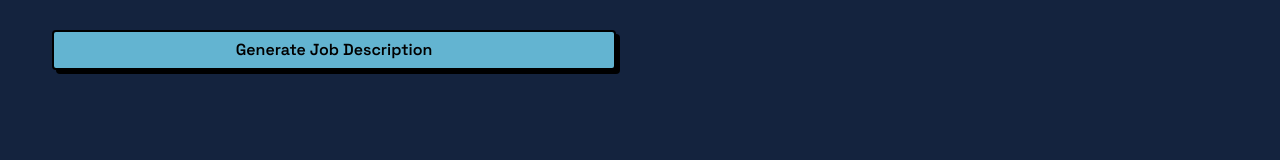
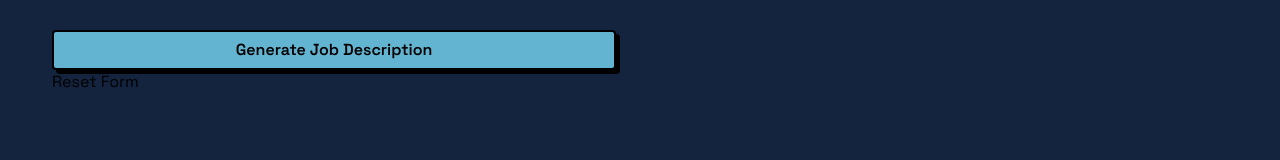
Before and after one commit to emelyn-barrientos/ai-jobbish-descriptions, a Next.js app: page / in a window 1280 px wide. Shown: the part 602-762 px from the top of the page. Built offline with nearby package versions, Linux system fonts and the light colour scheme.

Commit message:
Import ResetFormButton component

```diff
--- a/src/components/Form.jsx
+++ b/src/components/Form.jsx
@@ -2,6 +2,7 @@ import InputField from './InputField'
 import TextareaField from './TextareaField'
 import SelectField from './SelectField'
 import SubmitButton from './SubmitButton'
+import ResetFormButton from './ResetFormButton'
 
 export default function Form({
   handleSubmit,
@@ -84,6 +85,8 @@ export default function Form({
           wordCount={wordCount}
           isGenerating={isGenerating}
         />
+        {/* Reset Form */}
+        <ResetFormButton />
       </form>
     </>
   )
```
